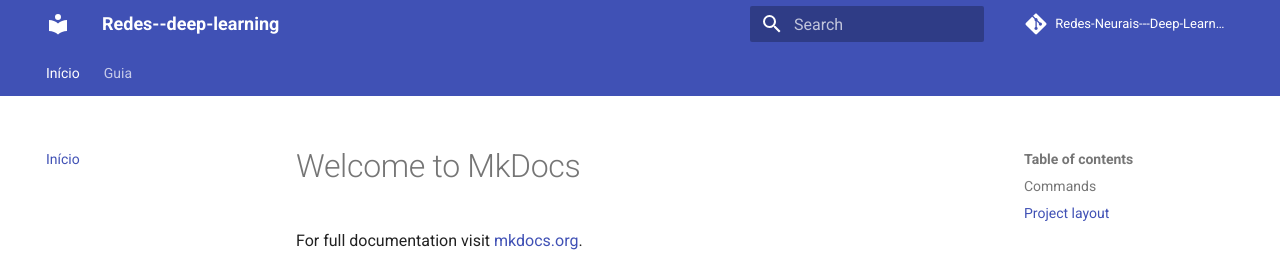
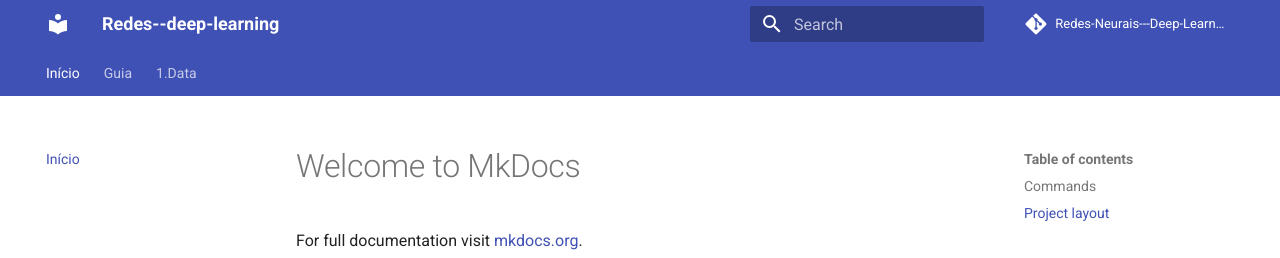
Before and after one commit to EduSelber/Redes-Neurais---Deep-Learning, an MkDocs documentation site: the page built from docs/index.md, in a window 1280 px wide. Shown: the top 258 px of the page. Built offline with MkDocs 1.6.1 and Material for MkDocs 9.7.7, drawn with Linux system fonts in a browser that asks for light colours; comment, search, counter and statistics services are not loaded.

Commit message:
Add navigation entry for data section in MkDocs configuration

```diff
--- a/mkdocs.yml
+++ b/mkdocs.yml
@@ -14,6 +14,7 @@
   - Guia:
       - Instalação: guia/instalacao.md
       - Uso: guia/uso.md
+  - 1.Data: data.md
 
 markdown_extensions:
   - admonition
```
